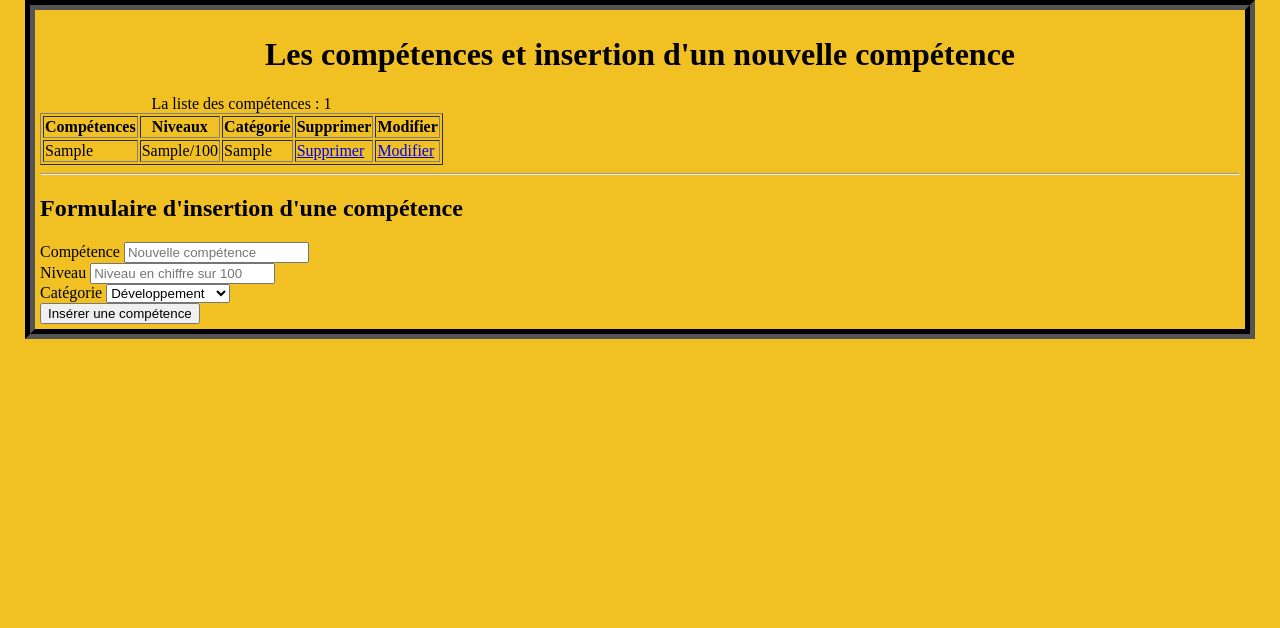
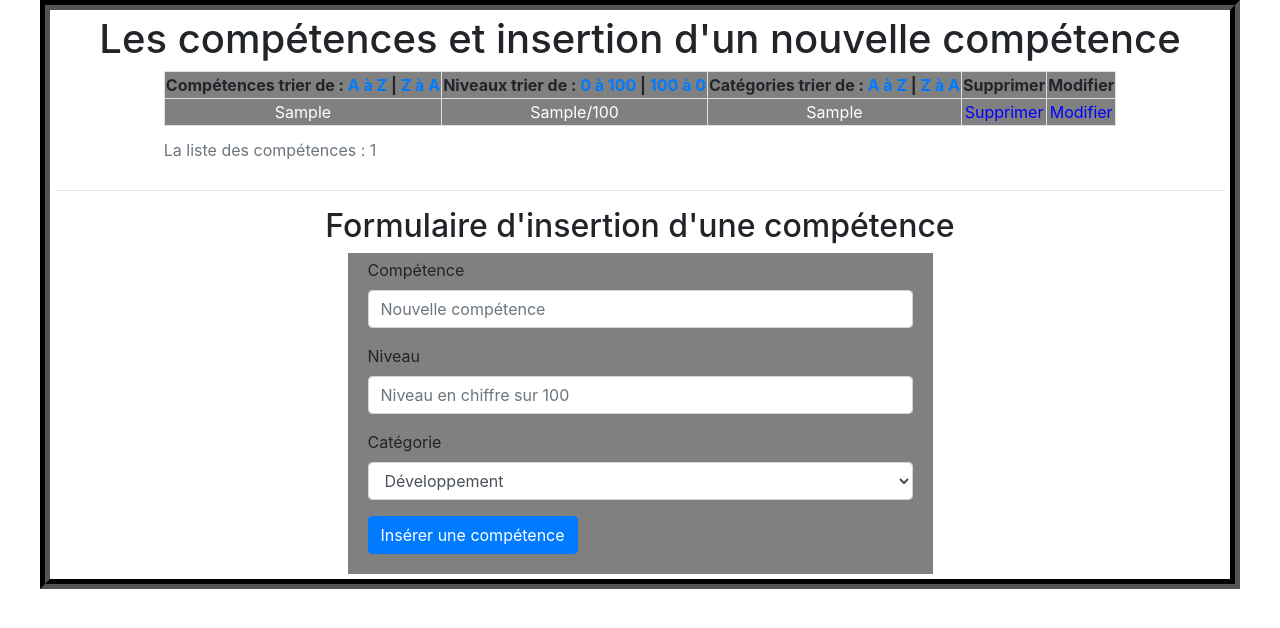
Before and after one commit to DamienThiago93230/damienPORTEFOLIO, a PHP site: page /competences.php in a window 1280 px wide. Shown: the top 628 px of the page. Run offline with PHP 8.4, Linux system fonts and the light colour scheme; tables that the repository leaves empty or names only in its code hold one stand-in row (values such as "Sample post"); some libraries are stand-ins or nearby versions.

Commit message:
C07
modif_competence.php
      - création du select catégorie
competences.php
      - Trie par ordre desc et asc
        (competence,  niveau et
         catégorie)
mise cdn bootstrap et font

```diff
--- a/admin/competences.php
+++ b/admin/competences.php
@@ -25,6 +25,28 @@ if (isset($_GET['id_competence'])) // On récupére ce que je supprime dans l'ur
 
     header("location: ../admin/competences.php");
 }// ferme le if isset $_GET pour suppression
+
+
+$order = '';
+if(isset($_GET['order']) && isset($_GET['column'])){
+
+	if($_GET['column'] == 'competence'){
+		$order = ' ORDER BY competence';
+	}
+	elseif($_GET['column'] = 'niveau'){
+		$order = ' ORDER BY niveau';
+	}
+	elseif($_GET['column'] == 'categorie'){
+		$order = ' ORDER BY categorie';
+	}
+	if($_GET['order'] == 'asc'){
+		$order.= ' ASC';
+	}
+	elseif($_GET['order'] == 'desc'){
+		$order.= ' DESC';
+	}
+}
+
 ?>
 
 <!DOCTYPE html>
@@ -33,6 +55,10 @@ if (isset($_GET['id_competence'])) // On récupére ce que je supprime dans l'ur
     <meta charset="UTF-8">
     <meta name="viewport" content="width=device-width, initial-scale=1.0">
     <meta http-equiv="X-UA-Compatible" content="ie=edge">
+    <!-- Lien bootstrap CDN -->
+    <link href="https://stackpath.bootstrapcdn.com/bootstrap/4.1.3/css/bootstrap.min.css" rel="stylesheet" integrity="sha384-MCw98/SFnGE8fJT3GXwEOngsV7Zt27NXFoaoApmYm81iuXoPkFOJwJ8ERdknLPMO" crossorigin="anonymous">
+    <!-- Lien fontawasome -->
+    <link rel="stylesheet" href="https://use.fontawesome.com/releases/v5.3.1/css/all.css" integrity="sha384-mzrmE5qonljUremFsqc01SB46JvROS7bZs3IO2EmfFsd15uHvIt+Y8vEf7N7fWAU" crossorigin="anonymous">
     <link rel="stylesheet" href="css/style.css">
     <title>Admin : les compétences</title>
 </head>
@@ -42,19 +68,19 @@ if (isset($_GET['id_competence'])) // On récupére ce que je supprime dans l'ur
 
     <?php
         // Requête pour compter et chercher plusieurs enregistrements on ne peut compter qui si on a préparer(avec : prepare) la rrequête
-        $sql = $pdoCV -> prepare("SELECT * FROM t_competences");
+        $sql = $pdoCV -> prepare("SELECT * FROM t_competences" . $order);
         $sql -> execute();
         $nbr_competence = $sql -> rowCount();
     ?>
 
     <div class="voir">
-        <table border="1">
+        <table border="1" class="table-bordered">
+            <thead>
                 <caption>La liste des compétences : <?php echo $nbr_competence; ?></caption>
-            <thead>
                 <tr>
-                    <th>Compétences </th>
-                    <th>Niveaux </th>
-                    <th>Catégorie </th>
+                    <th>Compétences trier de : <a href="competences.php?column=competence&order=asc">A à Z</a> | <a href="competences.php?column=competence&order=desc">Z à A</a> </th>
+                    <th>Niveaux trier de : <a href="competences.php?column=niveau&order=asc">0 à 100</a> | <a href="competences.php?column=niveau&order=desc"> 100 à 0</a></th>
+                    <th>Catégories trier de : <a href="competences.php?column=categorie&order=asc">A à Z</a> | <a href="competences.php?column=categorie&order=desc">Z à A</a></th>
                     <th>Supprimer </th>
                     <th>Modifier </th>
                 </tr>
@@ -65,14 +91,14 @@ if (isset($_GET['id_competence'])) // On récupére ce que je supprime dans l'ur
             ?>
             <tbody>
                 <tr>
-                    <td><?php echo $ligne_competence['competence']; ?></td>
-                    <td><?php echo $ligne_competence['niveau']; ?>/100</td>
-                    <td><?php echo $ligne_competence['categorie']; ?></td>
-                    <td>
-                        <a href="competences.php?id_competence=<?php echo $ligne_competence['id_competence']; ?>">Supprimer</a>
+                    <td class="td"><?php echo $ligne_competence['competence']; ?></td>
+                    <td class="td"><?php echo $ligne_competence['niveau']; ?>/100</td>
+                    <td class="td"><?php echo $ligne_competence['categorie']; ?></td>
+                    <td class="td">
+                        <a href="competences.php?id_competence=<?php echo $ligne_competence['id_competence']; ?>" class="a">Supprimer</a>
                     </td>
-                    <td>
-                        <a href="modif_competence.php?id_competence=<?php echo $ligne_competence['id_competence']; ?>">Modifier</a>
+                    <td class="td">
+                        <a href="modif_competence.php?id_competence=<?php echo $ligne_competence['id_competence']; ?>" class="a">Modifier</a>
                     </td>
                 </tr>
             <?php
@@ -84,28 +110,28 @@ if (isset($_GET['id_competence'])) // On récupére ce que je supprime dans l'ur
     <hr>
     <h2>Formulaire d'insertion d'une compétence</h2>
     <!-- Insertion d'un nouveau compétence -->
+    <div class="formulaire">
         <form action="competences.php" method="post">
-        <div class="">
+            <div class="form-group">
                 <label for="competence">Compétence</label>
-            <input type="text" name="competence" placeholder="Nouvelle compétence" required>
+                <input type="text" name="competence" placeholder="Nouvelle compétence" class="form-control" required>
             </div>
-        <div class="">
+            <div class="form-group">
                 <label for="niveau">Niveau</label>
-            <input type="text" name="niveau" placeholder="Niveau en chiffre sur 100" required>
+                <input type="text" name="niveau" placeholder="Niveau en chiffre sur 100"class="form-control"  required>
             </div>
-        <div class="">
+            <div class="form-group">
                 <label for="categorie">Catégorie</label>
-            <select name="categorie" id="categorie">
-                <option value="developpement">Développement</option>
-                <option value="infographie">Infographie</option>
-                <option value="gestion_de_projet">Gestion de projet</option>
+                <select name="categorie" id="categorie" class="form-control">
+                    <option value="Développement">Développement</option>
+                    <option value="Infographie">Infographie</option>
+                    <option value="Gestion de projet">Gestion de projet</option>
                 </select>
             </div>
             <div class="">
-            <button type="submit">Insérer une compétence</button>
+                <button type="submit" class="btn btn-primary">Insérer une compétence</button>
             </div>
-
-
         </form>
+    </div>
 </body>
 </html>
--- a/admin/css/style.css
+++ b/admin/css/style.css
@@ -1,6 +1,5 @@
 /* style test pour la page test.php */
 body{
-    background: rgb(241, 193, 36);
     border: 10px groove black;
     margin: 0 auto;
     width: 1200px;
@@ -9,3 +8,26 @@ body{
 h1{
     text-align: center;
 }
+h2{
+    text-align: center;
+}
+.td{
+    color: white;
+}
+.a{
+    color: blue;
+}
+
+.table-bordered{
+    background: grey;
+    text-align: center;
+    margin: 0 auto;
+}
+
+.formulaire{
+    width: 50%;
+    background: grey;
+    margin: 0 auto;
+    padding: 20px;
+    padding-top: 5px;
+}
```
Also changed, not shown: admin/modif_competence.php (+28 -6 lines). Lines whose indentation alone changed are shown as unchanged.
